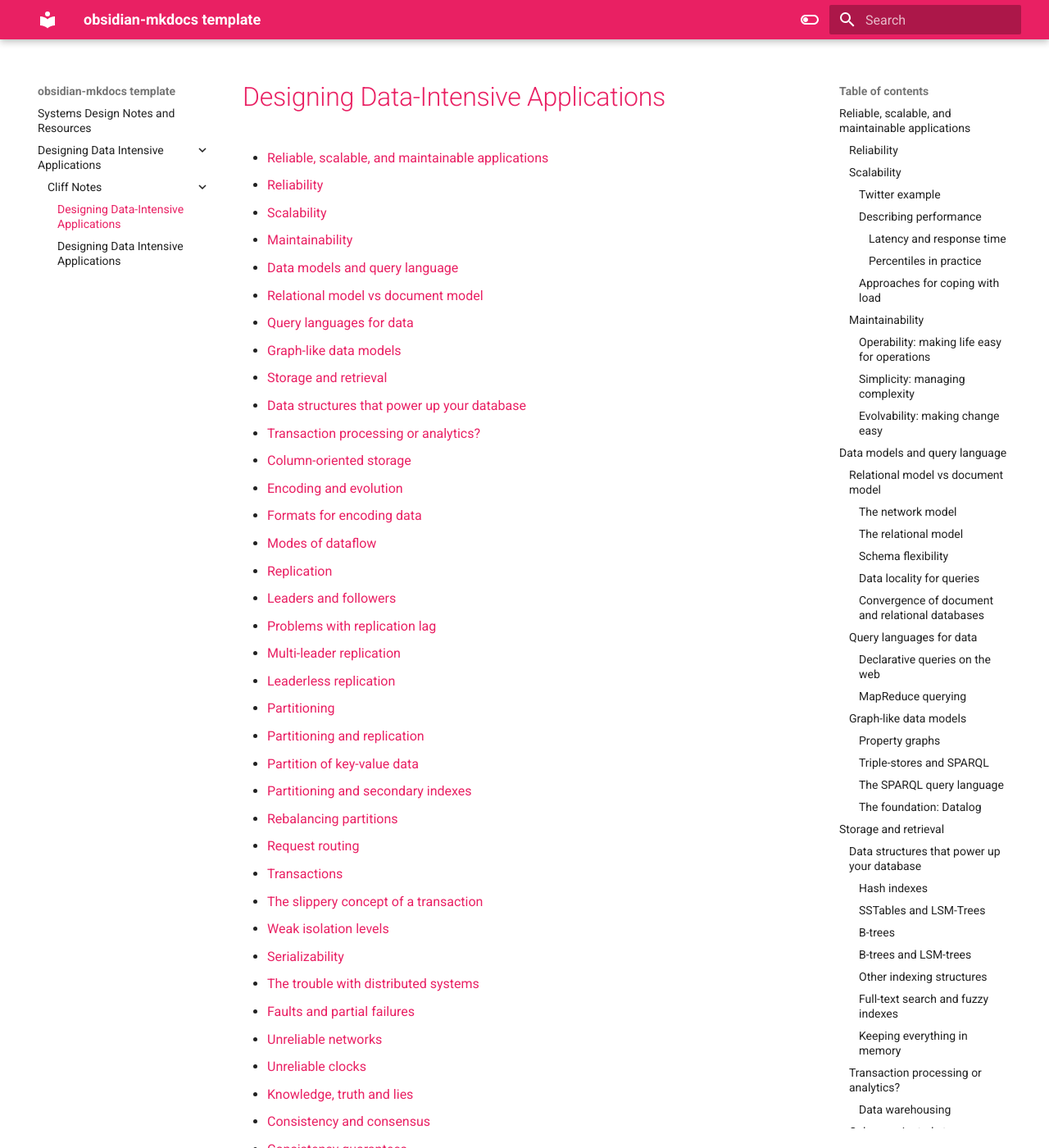
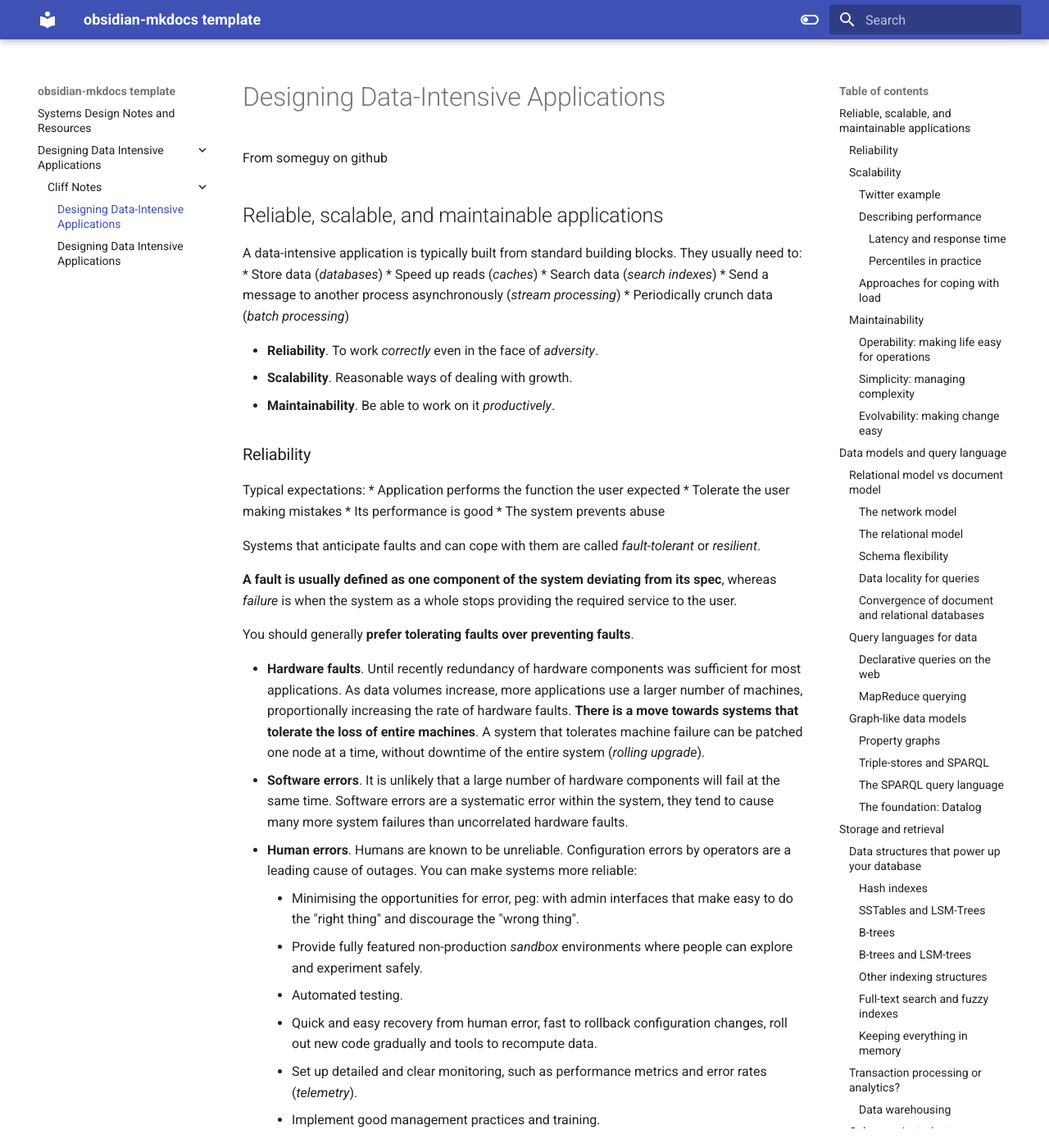
Before and after one commit to eleqtrizit/SystemsDesign, an MkDocs documentation site: the page built from docs/Designing Data Intensive Applications/Cliff Notes/Cliff Notes - Someguy.md, in a window 1280 px wide and 1400 px high. Shown: the whole window at 82% size. Built offline with MkDocs 1.6.1 and Material for MkDocs 9.7.7, drawn with Linux system fonts in a browser that asks for light colours; some of the changed text lies outside the part shown.

Commit message:
Customizing colors and css

```diff
--- a/docs/Designing Data Intensive Applications/Cliff Notes/Cliff Notes - Someguy.md
+++ b/docs/Designing Data Intensive Applications/Cliff Notes/Cliff Notes - Someguy.md
@@ -1,58 +1,5 @@
-# [Designing Data-Intensive Applications](https://www.goodreads.com/book/show/23463279-designing-data-intensive-applications)
-
-- [Reliable, scalable, and maintainable applications](#reliable-scalable-and-maintainable-applications)
-  - [Reliability](#reliability)
-  - [Scalability](#scalability)
-  - [Maintainability](#maintainability)
-- [Data models and query language](#data-models-and-query-language)
-  - [Relational model vs document model](#relational-model-vs-document-model)
-  - [Query languages for data](#query-languages-for-data)
-  - [Graph-like data models](#graph-like-data-models)
-- [Storage and retrieval](#storage-and-retrieval)
-  - [Data structures that power up your database](#data-structures-that-power-up-your-database)
-  - [Transaction processing or analytics?](#transaction-processing-or-analytics)
-  - [Column-oriented storage](#column-oriented-storage)
-- [Encoding and evolution](#encoding-and-evolution)
-  - [Formats for encoding data](#formats-for-encoding-data)
-  - [Modes of dataflow](#modes-of-dataflow)
-- [Replication](#replication)
-  - [Leaders and followers](#leaders-and-followers)
-  - [Problems with replication lag](#problems-with-replication-lag)
-  - [Multi-leader replication](#multi-leader-replication)
-  - [Leaderless replication](#leaderless-replication)
-- [Partitioning](#partitioning)
-  - [Partitioning and replication](#partitioning-and-replication)
-  - [Partition of key-value data](#partition-of-key-value-data)
-  - [Partitioning and secondary indexes](#partitioning-and-secondary-indexes)
-  - [Rebalancing partitions](#rebalancing-partitions)
-  - [Request routing](#request-routing)
-- [Transactions](#transactions)
-  - [The slippery concept of a transaction](#the-slippery-concept-of-a-transaction)
-  - [Weak isolation levels](#weak-isolation-levels)
-  - [Serializability](#serializability)
-- [The trouble with distributed systems](#the-trouble-with-distributed-systems)
-  - [Faults and partial failures](#faults-and-partial-failures)
-  - [Unreliable networks](#unreliable-networks)
-  - [Unreliable clocks](#unreliable-clocks)
-  - [Knowledge, truth and lies](#knowledge-truth-and-lies)
-- [Consistency and consensus](#consistency-and-consensus)
-  - [Consistency guarantees](#consistency-guarantees)
-  - [Linearizability](#linearizability)
-  - [Ordering guarantees](#ordering-guarantees)
-  - [Distributed transactions and consensus](#distributed-transactions-and-consensus)
-- [Batch processing](#batch-processing)
-  - [Batch processing with Unix tools](#batch-processing-with-unix-tools)
-  - [Map reduce and distributed filesystems](#map-reduce-and-distributed-filesystems)
-  - [Beyond MapReduce](#beyond-mapreduce)
-- [Stream processing](#stream-processing)
-  - [Transmitting event streams](#transmitting-event-streams)
-  - [Databases and streams](#databases-and-streams)
-  - [Processing Streams](#processing-streams)
-- [The future of data systems](#the-future-of-data-systems)
-  - [Data integration](#data-integration)
-  - [Unbundling databases](#unbundling-databases)
-  - [Aiming for correctness](#aiming-for-correctness)
-  - [Doing the right thing](#doing-the-right-thing)
+# Designing Data-Intensive Applications
+From someguy on github
 
 ## Reliable, scalable, and maintainable applications
 
--- a/mkdocs.yml
+++ b/mkdocs.yml
@@ -1,13 +1,12 @@
 site_name: obsidian-mkdocs template
 
 theme:
-    name: 'material'
-    palette:
-
+  name: "material"
+  palette:
     # Light mode
     - media: "(prefers-color-scheme: light)"
       scheme: default
-      primary: pink
+      primary: indigo
       accent: indigo
       toggle:
         icon: material/toggle-switch-off-outline
@@ -16,8 +15,8 @@ theme:
     # Dark mode
     - media: "(prefers-color-scheme: dark)"
       scheme: slate
-      primary: pink
-      accent: blue
+      primary: indigo
+      accent: indigo
       toggle:
         icon: material/toggle-switch
         name: Switch to light mode
@@ -32,8 +31,8 @@ markdown_extensions:
   # - pymdownx.magiclink
   # - pymdownx.tasklist:
   #     custom_checkbox: true
-#  - pymdownx.emoji:
-#      emoji_generator: !!python/name:pymdownx.emoji.to_svg
+  #  - pymdownx.emoji:
+  #      emoji_generator: !!python/name:pymdownx.emoji.to_svg
   # - admonition
   - toc:
       permalink: true
```
Also changed, not shown: docs/Designing Data Intensive Applications/Cliff Notes/Cliff Notes - moyano83.md (+0 -15 lines), docs/index.md (+11 -0 lines), docs/stylesheets/extra.css (added, +9 -0 lines).
